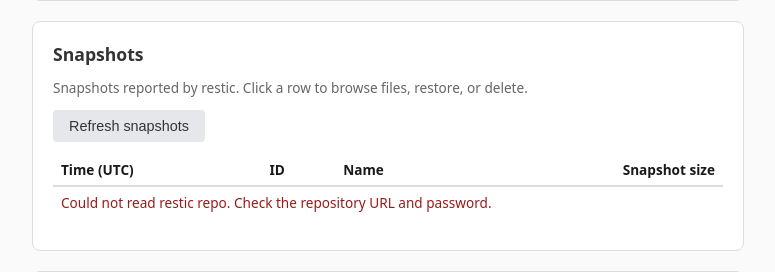
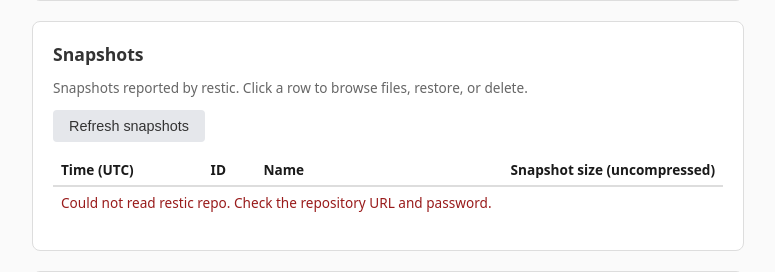
Before and after one commit to imbue-openhost/openhost-backup, a Python web app: template templates/index.html in a window 1280 px wide. Shown: the part 474-746 px from the top of the page, without its empty margins (252-1027 px from the left). Run offline with Jinja, Linux system fonts and the light colour scheme; the template is opened without the code that fills it, so the values that code supplies are empty; some libraries are stand-ins or nearby versions.

Commit message:
UI: clarify Snapshot size column is uncompressed

```diff
--- a/templates/index.html
+++ b/templates/index.html
@@ -148,7 +148,7 @@
                             <th style="padding:6px 8px;">Time (UTC)</th>
                             <th style="padding:6px 8px;">ID</th>
                             <th style="padding:6px 8px;">Name</th>
-                            <th style="padding:6px 8px;text-align:right;" title="Logical size of the files in this snapshot (before dedup/compression)">Snapshot size</th>
+                            <th style="padding:6px 8px;text-align:right;" title="Logical size of the files in this snapshot (before dedup/compression)">Snapshot size (uncompressed)</th>
                         </tr>
                     </thead>
                     <tbody id="snapshots-body"></tbody>
```
